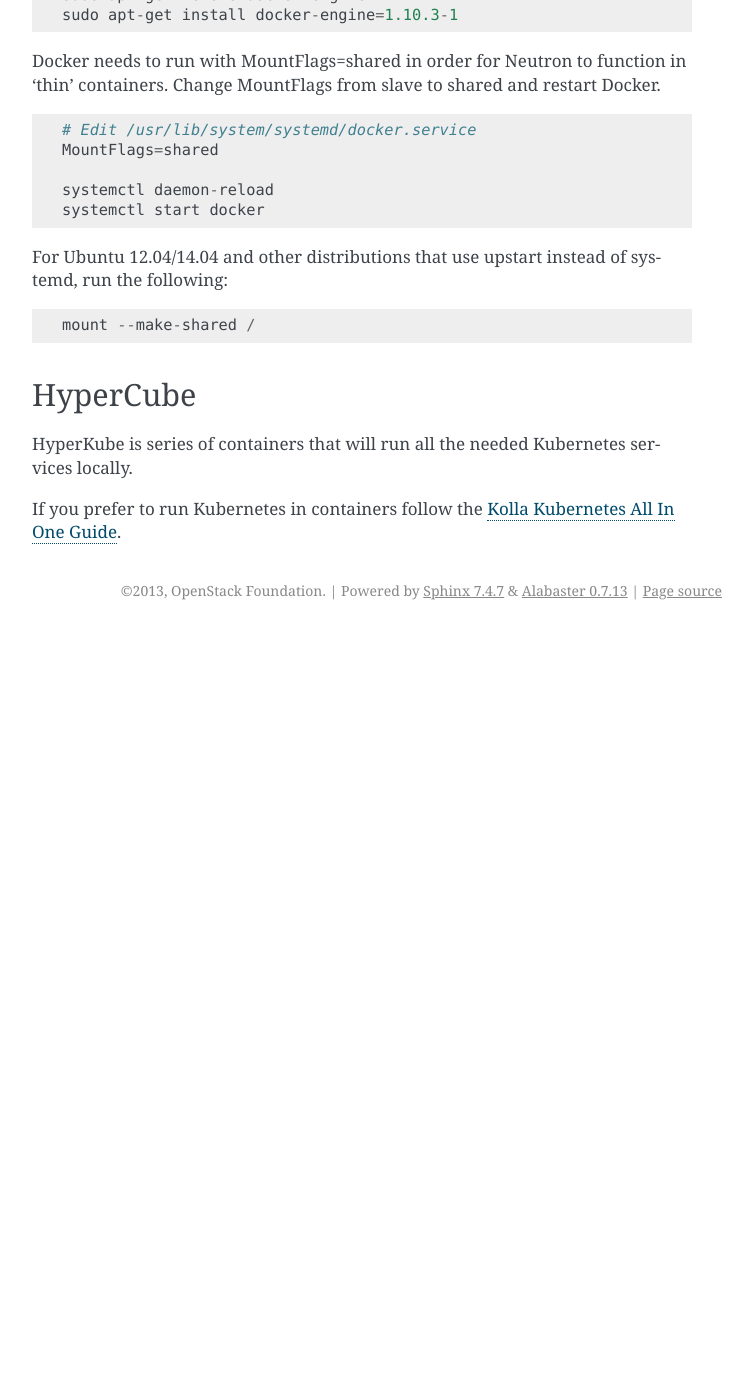
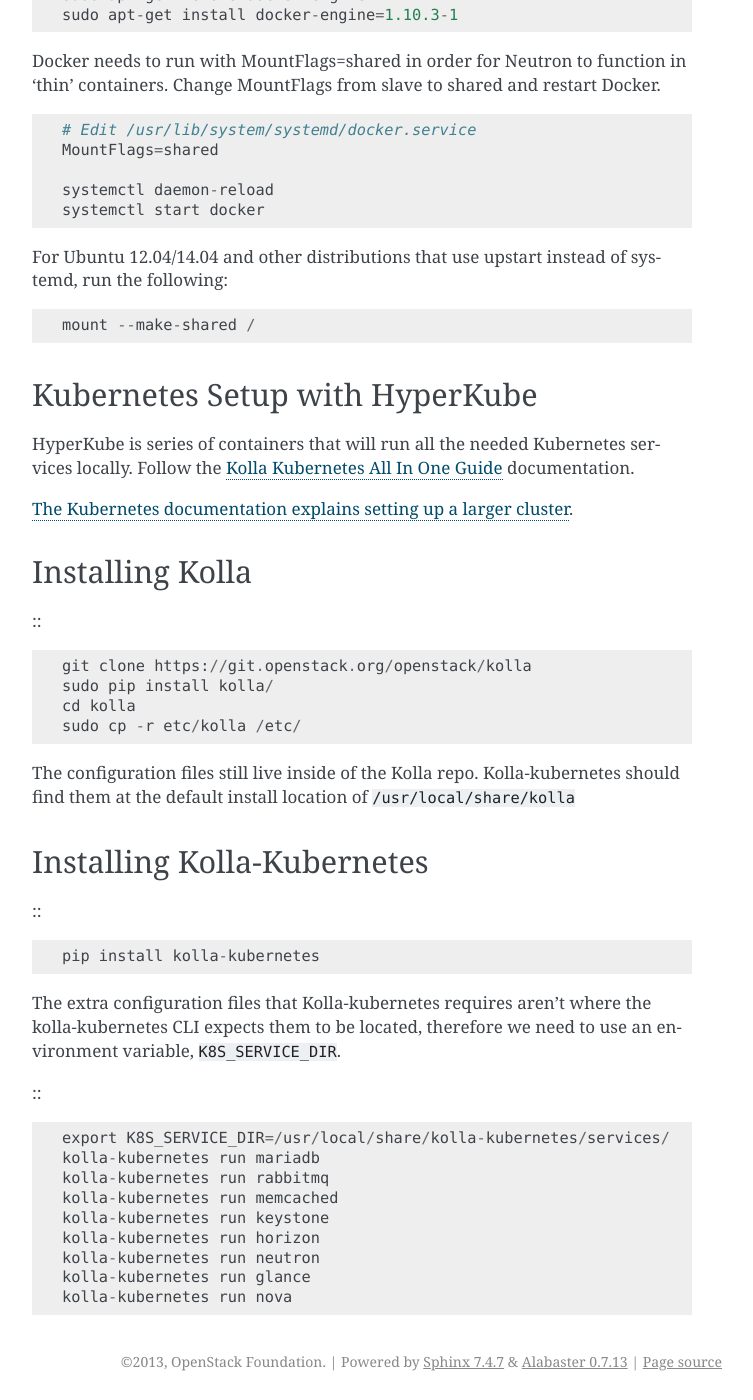
Before and after one commit to openstack-archive/kolla-kubernetes, a Sphinx documentation site: the page built from doc/source/quickstart.rst, in a window 1280 px wide and 1400 px high, scrolled down 856 px. Shown: the whole window, without its empty margins (388-1141 px from the left). Built offline with Sphinx 7.4.7, drawn with Linux system fonts in a browser that asks for light colours; before the commit the page ends 1486 px from its top, so only the background shows below that; some of the changed text lies outside the part shown.

Commit message:
Add more details to the quickstart and usage guide.
This should get new developers and users farther along the
process of trying out kolla-kubernetes.

Change-Id: I8924f7be465e01431482b39f572d37f3a6e240cc
Partially-implements: blueprint documentation-initialization

```diff
--- a/doc/source/quickstart.rst
+++ b/doc/source/quickstart.rst
@@ -57,10 +57,48 @@ systemd, run the following:
 
     mount --make-shared /
 
-HyperCube
-=========
+Kubernetes Setup with HyperKube
+===============================
 
 HyperKube is series of containers that will run all the needed Kubernetes
-services locally.
+services locally.  Follow the :doc:`kubernetes-all-in-one` documentation.
 
-If you prefer to run Kubernetes in containers follow the :doc:`kubernetes-all-in-one`.
+`The Kubernetes documentation explains setting up a larger cluster
+<http://kubernetes.io/docs/getting-started-guides/>`_.
+
+Installing Kolla
+================
+
+:::
+
+    git clone https://git.openstack.org/openstack/kolla
+    sudo pip install kolla/
+    cd kolla
+    sudo cp -r etc/kolla /etc/
+
+The configuration files still live inside of the Kolla repo.
+Kolla-kubernetes should find them at the default install
+location of ``/usr/local/share/kolla``
+
+Installing Kolla-Kubernetes
+===========================
+
+:::
+
+    pip install kolla-kubernetes
+
+The extra configuration files that Kolla-kubernetes requires aren't where
+the kolla-kubernetes CLI expects them to be located, therefore we need to
+use an environment variable, ``K8S_SERVICE_DIR``.
+
+:::
+
+    export K8S_SERVICE_DIR=/usr/local/share/kolla-kubernetes/services/
+    kolla-kubernetes run mariadb
+    kolla-kubernetes run rabbitmq
+    kolla-kubernetes run memcached
+    kolla-kubernetes run keystone
+    kolla-kubernetes run horizon
+    kolla-kubernetes run neutron
+    kolla-kubernetes run glance
+    kolla-kubernetes run nova
```
Also changed, not shown: doc/source/usage.rst (+13 -2 lines).
